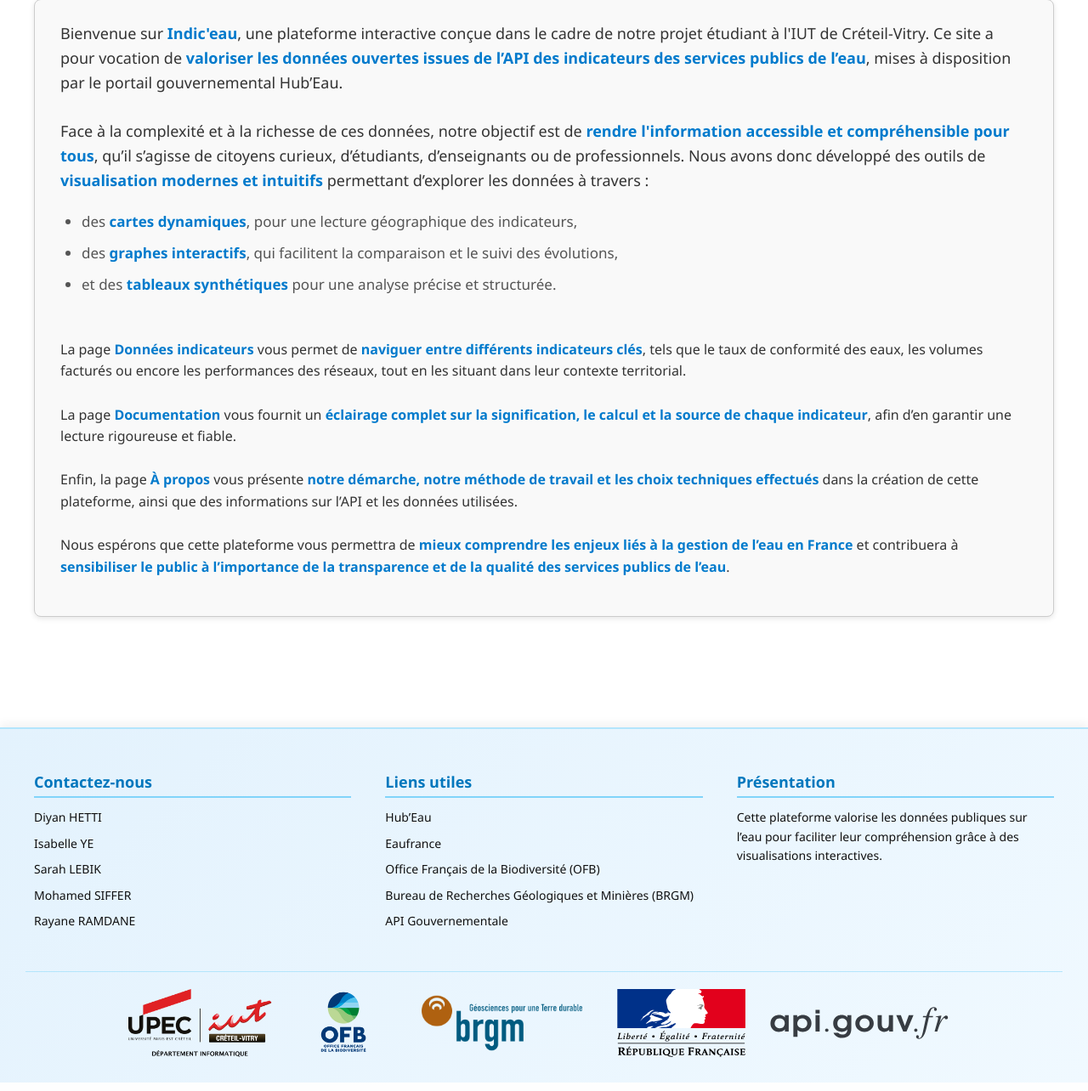
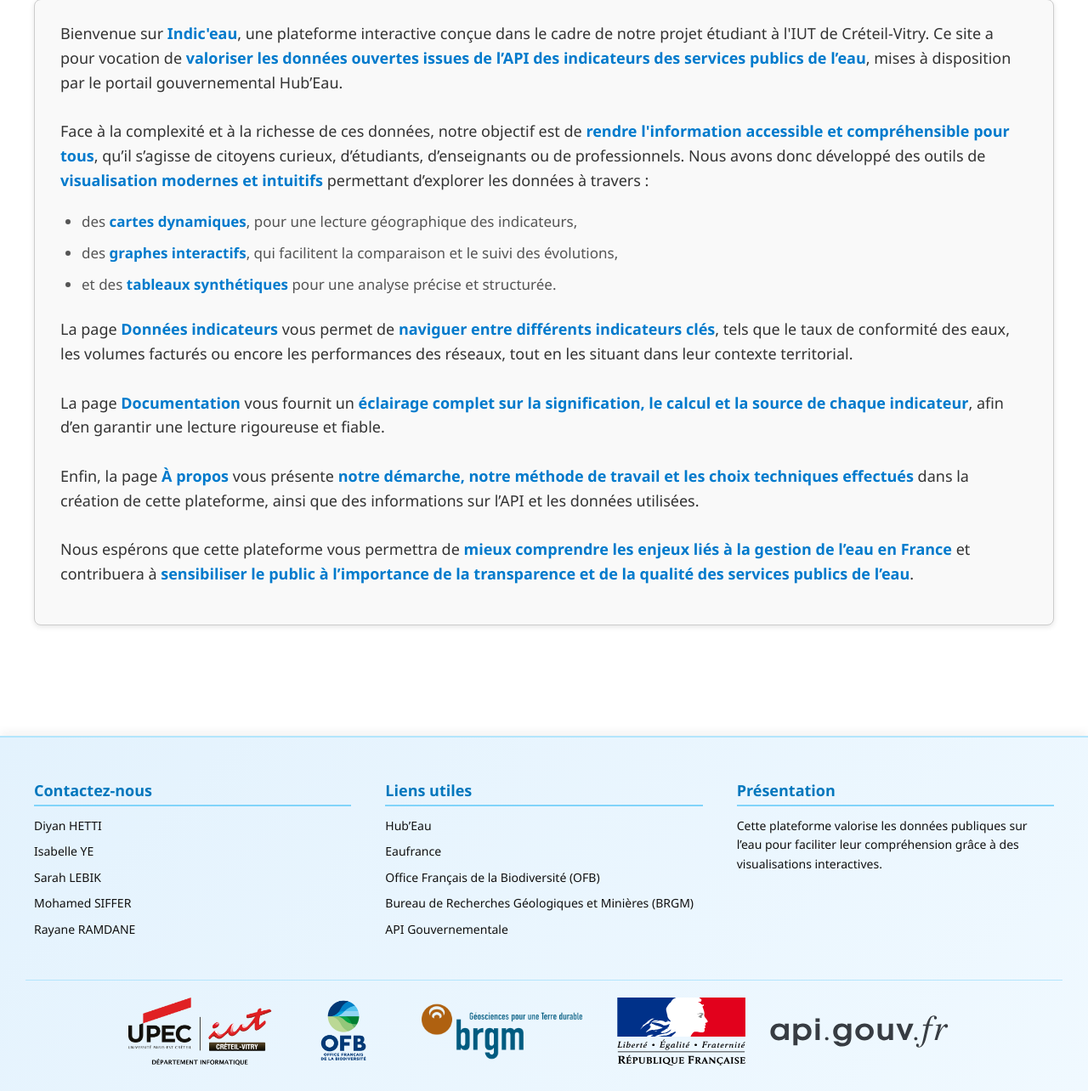
Before and after one commit to TheM00NCAKE/First-developpment-of-a-web-application, a Flask app: page / in a window 1280 px wide. Shown: the part 838-2122 px from the top of the page at 85% size. Run offline with Flask 3, Linux system fonts and the light colour scheme.

Commit message:
taille texte normal

```diff
--- a/templates/index.html
+++ b/templates/index.html
@@ -5,6 +5,8 @@
     <meta name="viewport" content="width=device-width, initial-scale=1.0">
     <title>Accueil</title>
     <link id="theme" rel="stylesheet" href="{{ url_for('static', filename='style.css') }}">
+    <link rel="preconnect" href="https://fonts.gstatic.com" crossorigin>
+    <link href="https://fonts.googleapis.com/css2?family=Raleway:ital,wght@0,100..900;1,100..900&display=swap" rel="stylesheet">
     <script src="{{ url_for('static', filename='script.js') }}"></script>
 </head>
 <body>
@@ -42,20 +44,20 @@
             <video autoplay muted loop playsinline>
                 <source src="{{ url_for('static', filename='video_index.mp4') }}" type="video/mp4">
             </video>
-            <div class="video-title">Accueil</div>
+            <div class="video-title">Bienvenue sur Indic'eau</div>
         </div>
 
         <section class="texte">
     <p>
         Bienvenue sur <strong>Indic'eau</strong>, une plateforme interactive conçue dans le cadre de notre projet étudiant à l'IUT de Créteil-Vitry. Ce site a pour vocation de <strong>valoriser les données ouvertes issues de l’API des indicateurs des services publics de l’eau</strong>, mises à disposition par le portail gouvernemental Hub’Eau.
         <br><br>
-        Face à la complexité et à la richesse de ces données, notre objectif est de <strong>rendre l'information accessible et compréhensible pour tous</strong>, qu’il s’agisse de citoyens curieux, d’étudiants, d’enseignants ou de professionnels. Nous avons donc développé des outils de <strong>visualisation modernes et intuitifs</strong> permettant d’explorer les données à travers :
+        Face à la complexité et à la richesse de ces données, notre objectif est de <strong>rendre l'information accessible et compréhensible pour tous</strong>, qu’il s’agisse de citoyens curieux, d’étudiants, d’enseignants ou de professionnels. Nous avons donc développé des outils de <strong>visualisation modernes et intuitifs</strong> permettant d’explorer les données à travers :</p>
         <ul>
             <li>des <strong>cartes dynamiques</strong>, pour une lecture géographique des indicateurs,</li>
             <li>des <strong>graphes interactifs</strong>, qui facilitent la comparaison et le suivi des évolutions,</li>
             <li>et des <strong>tableaux synthétiques</strong> pour une analyse précise et structurée.</li>
         </ul>
-        <br>
+        <p>
         La page <strong>Données indicateurs</strong> vous permet de <strong>naviguer entre différents indicateurs clés</strong>, tels que le taux de conformité des eaux, les volumes facturés ou encore les performances des réseaux, tout en les situant dans leur contexte territorial.
         <br><br>
         La page <strong>Documentation</strong> vous fournit un <strong>éclairage complet sur la signification, le calcul et la source de chaque indicateur</strong>, afin d’en garantir une lecture rigoureuse et fiable.
```
